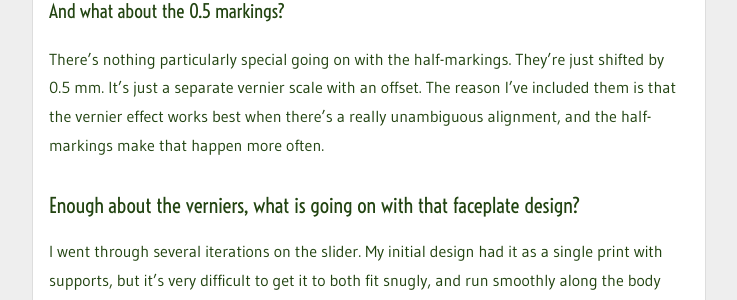
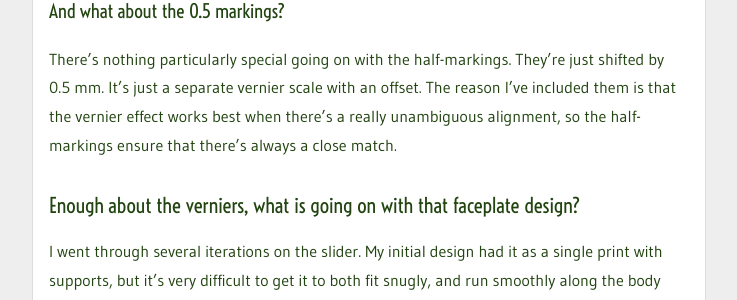
Before and after one commit to osuushi/osuushi.github.com, a Jekyll site: the page built from _posts/2022-06-12-keychain-calipers.md, in a window 1280 px wide and 900 px high, scrolled down 7105 px. Shown: the part 211-511 px from the top of the window, without its empty margins (223-960 px from the left). Built offline with Jekyll 4.4.1, drawn with Linux system fonts in a browser that asks for light colours.

Commit message:
Rephrase half-marking explanation

```diff
--- a/_posts/2022-06-12-keychain-calipers.md
+++ b/_posts/2022-06-12-keychain-calipers.md
@@ -174,7 +174,8 @@ pocket.
 There's nothing particularly special going on with the half-markings. They're
 just shifted by 0.5 mm. It's just a separate vernier scale with an offset. The
 reason I've included them is that the vernier effect works best when there's a
-really unambiguous alignment, and the half-markings make that happen more often.
+really unambiguous alignment, so the half-markings ensure that there's always a
+close match.
 
 ## Enough about the verniers, what is going on with that faceplate design?
 
```
